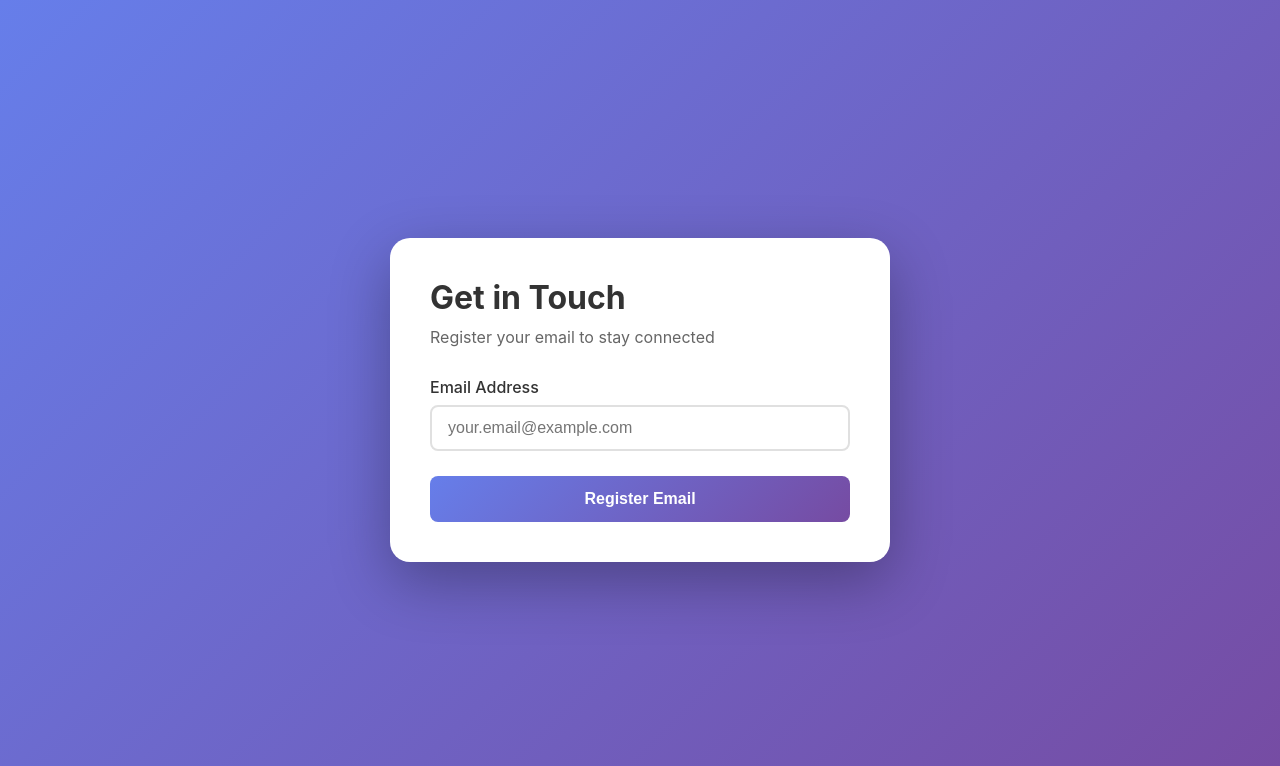
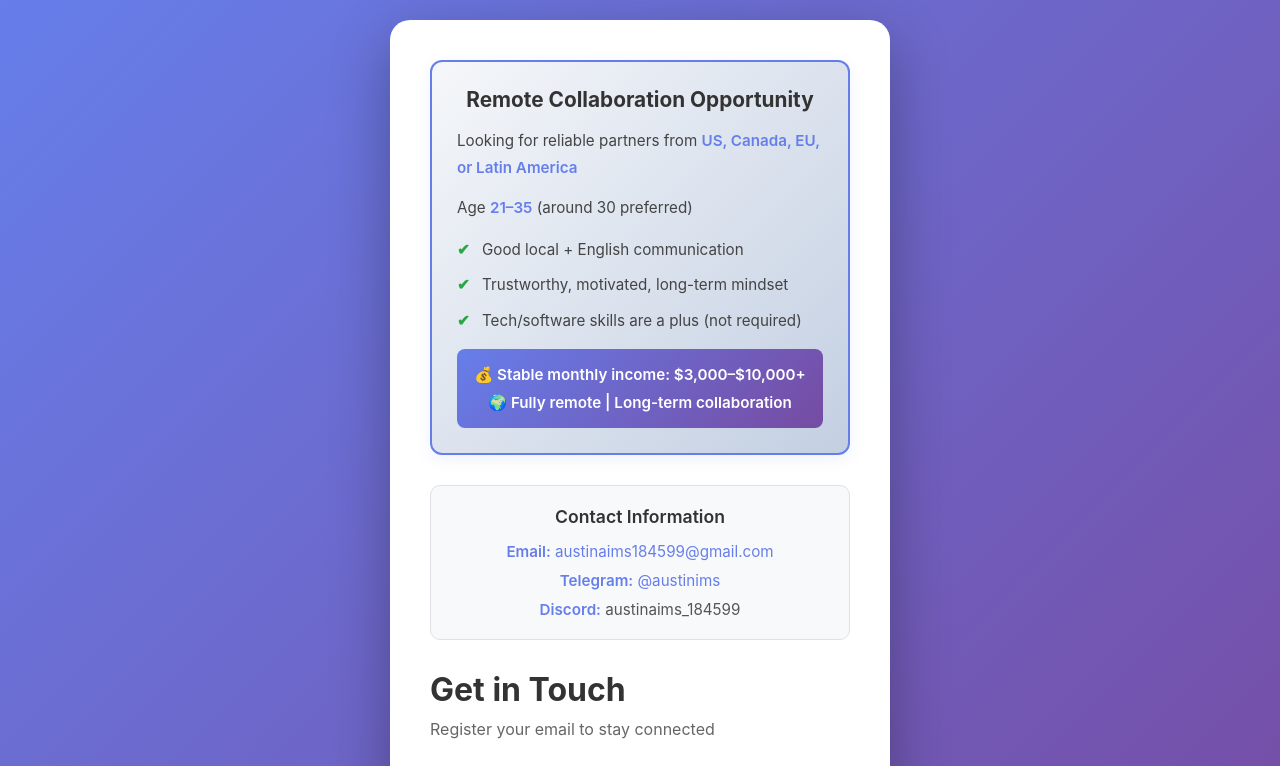
Before and after one commit to austinaims184599-dev/register-email, a website: page index.html in a window 1280 px wide. Shown: the top 766 px of the page. Drawn offline with Linux system fonts and the light colour scheme.

Commit message:
contact info

```diff
--- a/index.html
+++ b/index.html
@@ -117,10 +117,147 @@
             border: 1px solid #f5c6cb;
             display: block;
         }
+
+        .ad-section {
+            background: linear-gradient(135deg, #f5f7fa 0%, #c3cfe2 100%);
+            border: 2px solid #667eea;
+            border-radius: 12px;
+            padding: 25px;
+            margin-bottom: 30px;
+            box-shadow: 0 4px 15px rgba(102, 126, 234, 0.1);
+        }
+
+        .ad-title {
+            color: #333;
+            font-size: 1.3rem;
+            font-weight: 700;
+            margin-bottom: 15px;
+            text-align: center;
+        }
+
+        .ad-content {
+            color: #444;
+            line-height: 1.8;
+            font-size: 0.95rem;
+        }
+
+        .ad-content p {
+            margin-bottom: 12px;
+        }
+
+        .ad-content strong {
+            color: #667eea;
+            font-weight: 600;
+        }
+
+        .ad-list {
+            list-style: none;
+            padding-left: 0;
+            margin: 15px 0;
+        }
+
+        .ad-list li {
+            margin-bottom: 8px;
+            padding-left: 25px;
+            position: relative;
+        }
+
+        .ad-list li:before {
+            content: "✔";
+            position: absolute;
+            left: 0;
+            color: #28a745;
+            font-weight: bold;
+        }
+
+        .ad-highlight {
+            background: linear-gradient(135deg, #667eea 0%, #764ba2 100%);
+            color: white;
+            padding: 12px 15px;
+            border-radius: 8px;
+            margin-top: 15px;
+            text-align: center;
+            font-weight: 600;
+        }
+
+        .contact-info {
+            background: #f8f9fa;
+            border: 1px solid #dee2e6;
+            border-radius: 10px;
+            padding: 20px;
+            margin-bottom: 30px;
+            text-align: center;
+        }
+
+        .contact-info-title {
+            color: #333;
+            font-size: 1.1rem;
+            font-weight: 600;
+            margin-bottom: 15px;
+        }
+
+        .contact-details {
+            display: flex;
+            flex-direction: column;
+            gap: 10px;
+        }
+
+        .contact-item {
+            color: #555;
+            font-size: 0.95rem;
+        }
+
+        .contact-item strong {
+            color: #667eea;
+            font-weight: 600;
+        }
+
+        .contact-item a {
+            color: #667eea;
+            text-decoration: none;
+            transition: color 0.3s;
+        }
+
+        .contact-item a:hover {
+            color: #764ba2;
+            text-decoration: underline;
+        }
     </style>
 </head>
 <body>
     <div class="container">
+        <div class="ad-section">
+            <div class="ad-title">Remote Collaboration Opportunity</div>
+            <div class="ad-content">
+                <p>Looking for reliable partners from <strong>US, Canada, EU, or Latin America</strong></p>
+                <p>Age <strong>21–35</strong> (around 30 preferred)</p>
+                <ul class="ad-list">
+                    <li>Good local + English communication</li>
+                    <li>Trustworthy, motivated, long-term mindset</li>
+                    <li>Tech/software skills are a plus (not required)</li>
+                </ul>
+                <div class="ad-highlight">
+                    💰 Stable monthly income: $3,000–$10,000+<br>
+                    🌍 Fully remote | Long-term collaboration
+                </div>
+            </div>
+        </div>
+
+        <div class="contact-info">
+            <div class="contact-info-title">Contact Information</div>
+            <div class="contact-details">
+                <div class="contact-item">
+                    <strong>Email:</strong> <a href="mailto:austinaims184599@gmail.com">austinaims184599@gmail.com</a>
+                </div>
+                <div class="contact-item">
+                    <strong>Telegram:</strong> <a href="https://t.me/austinims" target="_blank">@austinims</a>
+                </div>
+                <div class="contact-item">
+                    <strong>Discord:</strong> austinaims_184599
+                </div>
+            </div>
+        </div>
+
         <h1>Get in Touch</h1>
         <p class="subtitle">Register your email to stay connected</p>
 
```
